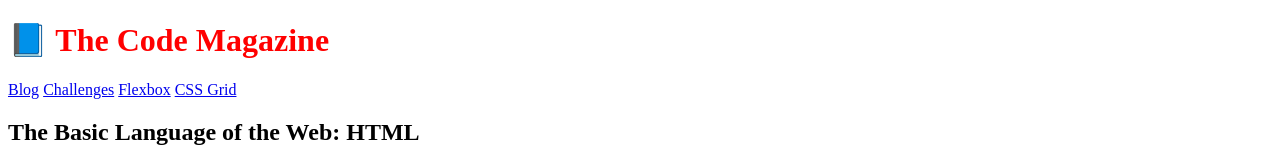
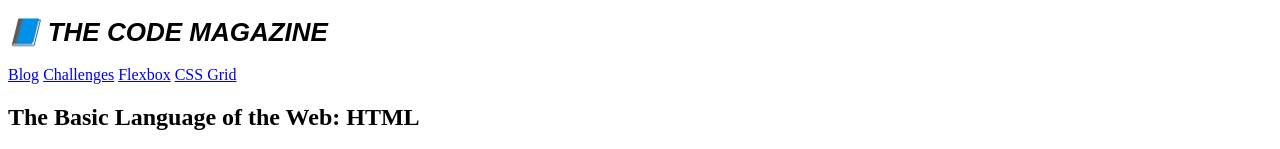
Before and after one commit to BharatBhushan99/blog-post, a plain HTML site: page index.html in a window 1280 px wide. Shown: the top 149 px of the page. Drawn offline with Linux system fonts and the light colour scheme.

Commit message:
Chnged CSS styles of h1 element

```diff
--- a/style.css
+++ b/style.css
@@ -1,3 +1,6 @@
 h1 {
-	color: red;
+	font-size: 26px;
+	font-family: sans-serif;
+	text-transform: uppercase;
+	font-style: italic;
 }
```
